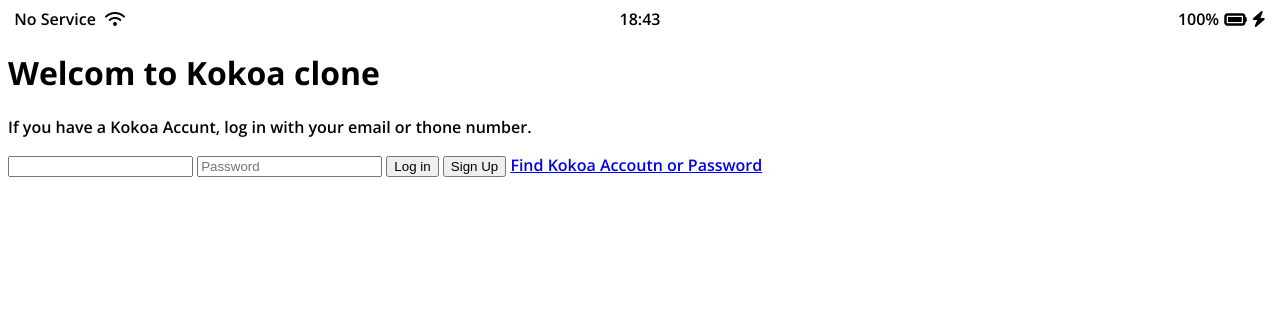
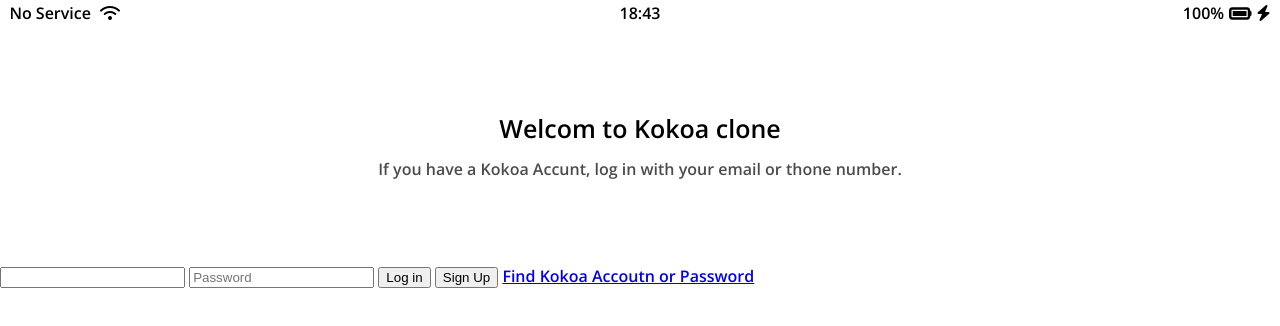
Before and after one commit to tonky0110/kokoa-clone-2020_01, a plain HTML site: page index.html in a window 1280 px wide. Drawn offline with nearby package versions, Linux system fonts and the light colour scheme.

Commit message:
welcome-header css 작성
css도 분할정복 방식을 이용하여 css를 쪼게고, import 시켜서 styles.css를 간단하게 만들고, html에서는 styles.css를 1개만 link할 수 있도록 코딩한다.

```diff
--- /dev/null
+++ b/css/reset.css
@@ -0,0 +1,43 @@
+html, body, div, span, applet, object, iframe,
+h1, h2, h3, h4, h5, h6, p, blockquote, pre,
+a, abbr, acronym, address, big, cite, code,
+del, dfn, em, img, ins, kbd, q, s, samp,
+small, strike, strong, sub, sup, tt, var,
+b, u, i, center,
+dl, dt, dd, ol, ul, li,
+fieldset, form, label, legend,
+table, caption, tbody, tfoot, thead, tr, th, td,
+article, aside, canvas, details, embed,
+figure, figcaption, footer, header, hgroup,
+menu, nav, output, ruby, section, summary,
+time, mark, audio, video {
+	margin: 0;
+	padding: 0;
+	border: 0;
+	font-size: 100%;
+	font: inherit;
+	vertical-align: baseline;
+}
+/* HTML5 display-role reset for older browsers */
+article, aside, details, figcaption, figure,
+footer, header, hgroup, menu, nav, section {
+	display: block;
+}
+body {
+	line-height: 1;
+}
+ol, ul {
+	list-style: none;
+}
+blockquote, q {
+	quotes: none;
+}
+blockquote:before, blockquote:after,
+q:before, q:after {
+	content: '';
+	content: none;
+}
+table {
+	border-collapse: collapse;
+	border-spacing: 0;
+}
--- /dev/null
+++ b/css/status-bar.css
@@ -0,0 +1,24 @@
+.status-bar {
+    display: flex;
+    justify-content: center;
+    padding: 5px 3px;
+}
+.status-bar__column {
+    width: 33%;
+}
+.status-bar__column:first-child span{
+    margin-right: 5px;
+}
+.status-bar__column:nth-child(2){
+    display: flex;
+    justify-content: center;
+}
+.status-bar__column:last-child{
+    display: flex;
+    justify-content: flex-end;
+    align-items: center;
+}
+
+.status-bar__column .fa-battery-full{
+    margin: 0px 5px;
+}
--- a/css/styles.css
+++ b/css/styles.css
@@ -1,28 +1,23 @@
 @import url('https://fonts.googleapis.com/css2?family=Open+Sans:ital,wght@0,600;0,700;1,400&display=swap');
+@import 'reset.css';
+@import 'status-bar.css';
 
 body {
     font-family: 'Open Sans', sans-serif;
 }
-.status-bar {
+
+.welcome-header{
+    margin: 90px 0px;
+    text-align: center;
     display: flex;
-    justify-content: center;
-}
-.status-bar__column {
-    width: 33%;
-}
-.status-bar__column:first-child span{
-    margin-right: 5px;
-}
-.status-bar__column:nth-child(2){
-    display: flex;
-    justify-content: center;
-}
-.status-bar__column:last-child{
-    display: flex;
-    justify-content: flex-end;
+    flex-direction: column;
     align-items: center;
 }
-
-.status-bar__column .fa-battery-full{
-    margin: 0px 5px;
+.welcome-header__title{
+    margin-bottom: 20px;
+    font-size: 25px;
 }
+.welcome-header__text{
+    width: 60%;
+    opacity: 0.7;
+}
```
